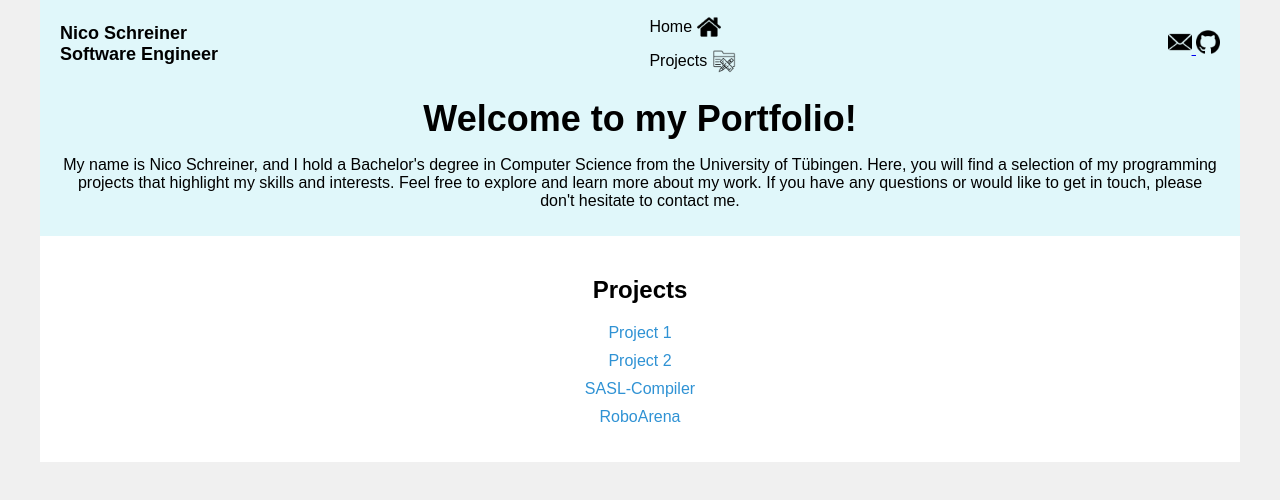
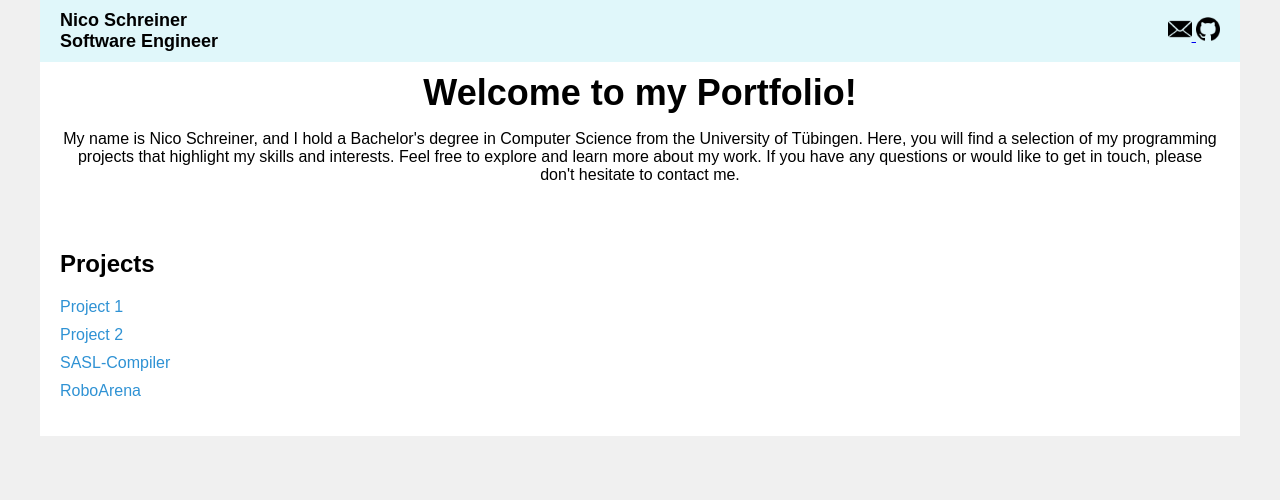
Before and after one commit to SchrN/SchrN.github.io, a plain HTML site: page index.html in a window 1280 px wide. Drawn offline with Linux system fonts and the light colour scheme.

Commit message:
Update index.html

```diff
--- a/index.html
+++ b/index.html
@@ -34,23 +34,8 @@
             font-size: 18px; /* Verkleinerte Schriftgröße */
             font-weight: bold;
         }
-        .header nav a {
-            color: black;
-            margin: 0 10px;
-            text-decoration: none;
-            display: flex;
-            align-items: center;
-            padding: 5px 10px;
-            border-radius: 5px;
-            transition: background-color 0.3s;
-        }
-        .header nav a:hover {
-            background-color: #1c6ca1;
-        }
-        .nav-icon {
-            width: 24px;
-            height: 24px;
-            margin-left: 5px;
+        .header nav {
+            display: none; /* Navigation verstecken */
         }
         .header .contact-icons img {
             width: 24px;
@@ -58,7 +43,7 @@
         }
         .welcome-section {
             text-align: center;
-            background-color: #E0F7FA;
+            background-color: white; /* Hintergrundfarbe geändert */
             color: black;
             padding: 10px 20px;
         }
@@ -85,7 +70,7 @@
         }
         .projects-section {
             padding: 20px;
-            text-align: center;
+            text-align: left; /* Text linksbündig ausrichten */
         }
         .projects-section h2 {
             font-size: 24px;
@@ -108,14 +93,6 @@
     <div class="container">
         <header class="header">
             <div class="logo">Nico Schreiner<br>Software Engineer</div>
-            <nav>
-                <a href="index.html">
-                    Home<img src="home.png" alt="Home" class="nav-icon">
-                </a>
-                <a href="projects.html">
-                    Projects<img src="projects.png" alt="Projects" class="nav-icon">
-                </a>
-            </nav>
             <div class="contact-icons">
                 <a href="mailto:schreiner_nico@web.com">
                     <img src="email.png" alt="Email">
```
